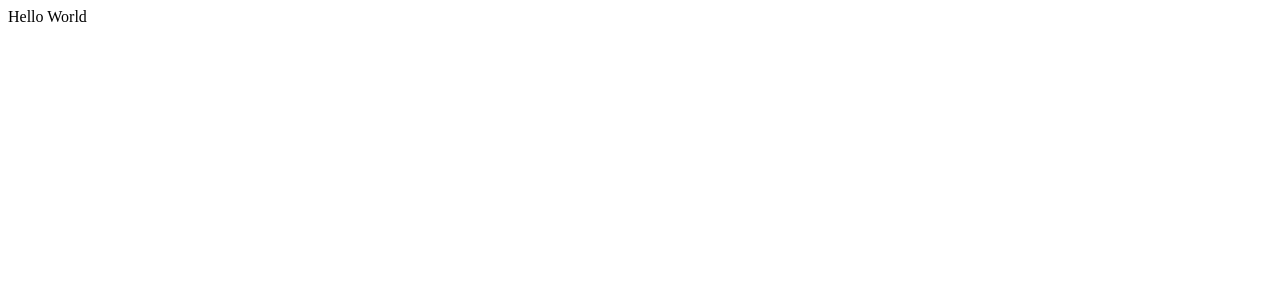
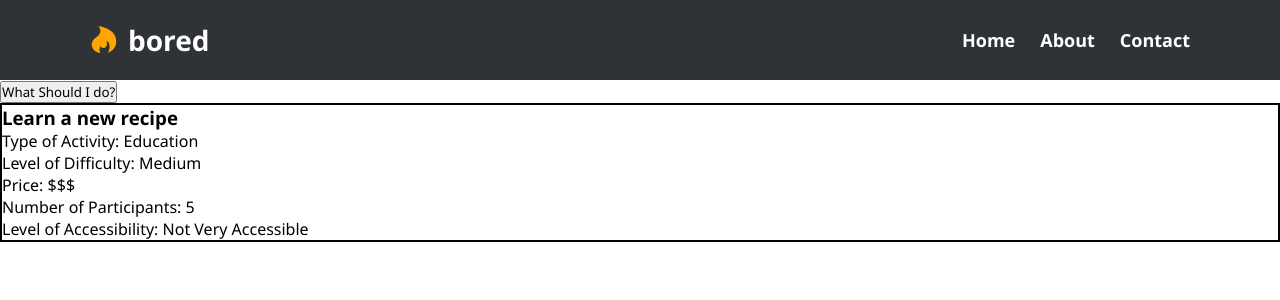
Before and after one commit to mspassov/bored, a React (Create React App) app: page / in a window 1280 px wide. Shown: the top 300 px of the page. Built offline with nearby package versions, Linux system fonts and the light colour scheme; the HTML template or start-up script is replaced by a standard one.

Commit message:
added API integration and added a header

```diff
--- a/package.json
+++ b/package.json
@@ -3,11 +3,16 @@
   "version": "0.1.0",
   "private": true,
   "dependencies": {
+    "@fortawesome/fontawesome-svg-core": "^6.1.1",
+    "@fortawesome/free-solid-svg-icons": "^6.1.1",
+    "@fortawesome/react-fontawesome": "^0.1.18",
     "@testing-library/jest-dom": "^5.16.4",
     "@testing-library/react": "^13.2.0",
     "@testing-library/user-event": "^13.5.0",
+    "axios": "^0.27.2",
     "react": "^18.1.0",
     "react-dom": "^18.1.0",
+    "react-icons": "^4.3.1",
     "react-scripts": "5.0.1",
     "web-vitals": "^2.1.4"
   },
--- a/src/App.js
+++ /dev/null
@@ -1,9 +0,0 @@
-import React from 'react'
-
-const App = () => {
-  return (
-    <div>Hello World</div>
-  )
-}
-
-export default App
--- /dev/null
+++ b/src/App.jsx
@@ -0,0 +1,38 @@
+import React from "react";
+import axios from "axios";
+import Header from "./Components/Header";
+import ActivityCard from "./Components/ActivityCard";
+import { useState } from "react";
+
+const App = () => {
+  const boredBaseUrl = "https://www.boredapi.com/api/";
+  const [activitiesArray, setActivitiesArray] = useState([]);
+
+  const getActivity = async () => {
+    try {
+      const { data } = await axios.get(boredBaseUrl + "activity");
+      setActivitiesArray([...activitiesArray, data]);
+    } catch (error) {
+      console.log(error);
+    }
+  };
+
+  return (
+    <React.Fragment>
+      <Header/>
+
+      <button onClick={getActivity}>What Should I do?</button>
+      {activitiesArray.map((activity, id) => {
+        return (
+          <div key={id}>
+            {activity.activity}
+          </div>
+        );
+      })}
+
+      <ActivityCard />
+    </React.Fragment>
+  );
+};
+
+export default App;
--- /dev/null
+++ b/src/Components/ActivityCard.jsx
@@ -0,0 +1,49 @@
+import React from "react";
+
+const ActivityCard = () => {
+  const sampleDifficulty = 0.5;
+  const samplePrice = 0.99;
+
+  const calcualteDifficulty = (diff) => {
+    if (diff > 0.66) {
+      return "Hard";
+    } else if (diff > 0.33) {
+      return "Medium";
+    } else {
+      return "Easy";
+    }
+  };
+
+  const calculatePrice = (p) => {
+    if (p > 0.66) {
+      return "$$$";
+    } else if (p > 0.33) {
+      return "$$";
+    } else {
+      return "$";
+    }
+  };
+
+  const calculateAccessibility = (acc) => {
+    if (acc > 0.66) {
+      return "Very Accessible";
+    } else if (acc > 0.33) {
+      return "Moderately Accessible";
+    } else {
+      return "Not Very Accessible";
+    }
+  };
+
+  return (
+    <div className="card-container">
+      <h3>Learn a new recipe</h3>
+      <p>Type of Activity: Education</p>
+      <p>Level of Difficulty: {calcualteDifficulty(sampleDifficulty)}</p>
+      <p>Price: {calculatePrice(samplePrice)}</p>
+      <p>Number of Participants: 5</p>
+      <p>Level of Accessibility: {calculateAccessibility(0.1)}</p>
+    </div>
+  );
+};
+
+export default ActivityCard;
--- /dev/null
+++ b/src/Components/Header.jsx
@@ -0,0 +1,28 @@
+import React from "react";
+import { FaHotjar } from "react-icons/fa";
+
+const Header = () => {
+  return (
+    <nav>
+      <div className="container">
+        <div className="logo">
+          <FaHotjar color="orange" />
+          <div className="logo-name">bored</div>
+        </div>
+        <ul className="nav-list">
+          <li>
+            <a href="#">Home</a>
+          </li>
+          <li>
+            <a href="#">About</a>
+          </li>
+          <li>
+            <a href="#">Contact</a>
+          </li>
+        </ul>
+      </div>
+    </nav>
+  );
+};
+
+export default Header;
--- a/src/index.css
+++ b/src/index.css
@@ -0,0 +1,65 @@
+*{
+    box-sizing: border-box;
+    margin: 0;
+    padding: 0;
+    font-family:'Segoe UI', Tahoma, Geneva, Verdana, sans-serif
+}
+
+ul{
+    list-style-type: none;
+}
+
+.logo{
+	display: flex;
+  font-size: 28px;
+  font-weight: bold;
+	align-items: center;
+}
+
+.logo-name{
+	margin-left: 10px;
+}
+
+.container{
+    max-width: 1100px;
+    margin: 0 auto;
+}
+
+nav{
+    height: 80px;
+    background-color: rgb(47, 50, 54);
+    color: white;
+}
+
+nav a{
+	color: white;
+	text-decoration: none;
+	font-size: 18px;
+	font-weight: bold;
+}
+
+nav a:hover{
+	color: orange;
+}
+
+nav .container{
+	display: flex;
+	justify-content: space-between;
+	align-items: center;
+	height: 100%;
+}
+
+.nav-list{
+	display: flex;
+	align-items: center;
+}
+
+.nav-list li{
+	margin-left: 25px;
+}
+
+
+
+.card-container{
+    border: 2px solid black;
+}
```
Also changed, not shown: 1 other file (tests, documents, lock files or other folders).
